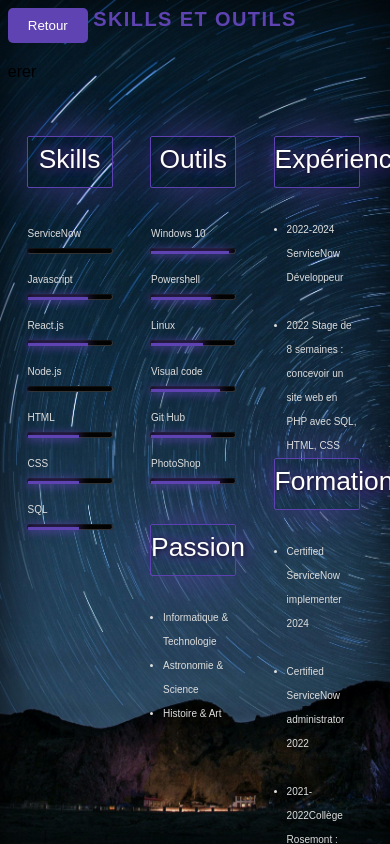
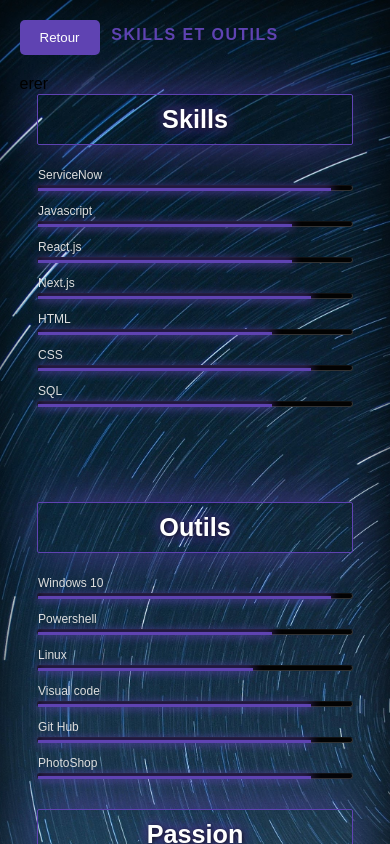
Before and after one commit to kosmosqc/demo3, a React (Create React App) app: page /Skill in a window 390 px wide. Shown: the top 844 px of the page. Built offline with nearby package versions, Linux system fonts and the light colour scheme.

Commit message:
small fix

```diff
--- a/src/components/InfoSection/Data.js
+++ b/src/components/InfoSection/Data.js
@@ -48,7 +48,7 @@ export const homeObg3 = {
   headLine:
     " Mon parcours chez Fx innovation mas permis d'acquérir une solide expérience sur la plateforme ServiceNow.",
   description:
-    "J'ai aussi acquis une solide expérience en JavaScript sur SNOW et je travaille présentement sur un blog scientifique personnel en node.js que je gère entièrement jusqu'au déploiement ainsi que l'écriture des articles.  ",
+    "J'ai aussi acquis une solide expérience en JavaScript sur SNOW et je travaille présentement sur un blog scientifique personnel avec next.js que je gère entièrement jusqu'au déploiement ainsi que l'écriture des articles.  ",
   buttonLabel: "Top",
   imgStart: false,
   img: require("../../medias/exp.webp"),
--- a/src/components/InfoSection/index.js
+++ b/src/components/InfoSection/index.js
@@ -48,7 +48,7 @@ const InfoSection = ({
                   <Button
                     to="home"
                     smooth={true}
-                    duration={1000}
+                    duration={500}
                     spy={true}
                     exact="true"
                     offset={-80}
--- a/src/components/Skill/Skill.css
+++ b/src/components/Skill/Skill.css
@@ -1,53 +1,50 @@
 @media only screen and (max-width: 600px) {
+
 		.container {
 		  background-image: url("../../medias/bck5(1).jpg"); /* Chemin relatif au fichier CSS */
 		  background-size: cover; /* L'image couvre tout le conteneur */
 		  background-position: center; /* Centre l'image */
 		  background-repeat: no-repeat; /* Évite la répétition de l'image */
 		  min-height: 100vh; /* Hauteur minimale pour couvrir la fenêtre */
-		padding: 2%;
+		  padding: 5%; /* Augmente légèrement pour éviter que le contenu ne touche les bords */
 		  box-shadow: inset 0 0 50px rgba(0, 0, 0, 0.8); /* Assure une bonne lisibilité avec un fondu noir */
 		}
 
+		h1 {
+		  font-family: Verdana, Geneva, Tahoma, sans-serif;
+		  font-size: 1.5em; /* Taille réduite pour s'adapter à l'écran */
+		  text-align: center; /* Centre le texte pour un meilleur rendu */
+		}
 
-	h1{
-		font-family:Verdana, Geneva, Tahoma, sans-serif;
+		.ul2 {
+		  color: #dedede;
+		  font-size: 12px; /* Taille légèrement augmentée pour la lisibilité */
+		  margin-left: 10px; /* Réduit l'espacement pour les petits écrans */
 		}
-	.ul2{
-		color: #dedede;
-		font-size: 10px;
-		margin-left: 13px;
+
+		.container p {
+		  font-size: 16px; /* Plus petit pour éviter les débordements */
+		  text-align: center;
+		  line-height: 1.5em; /* Améliore l'espacement entre les lignes */
 		}
-	.container p {
-		font-size: 20px;
-		text-align: center;
+
+		.col,
+		.col2 {
+		  width: 100%; /* Les colonnes s'empilent verticalement */
+		  margin: 20px 0; /* Ajoute un espacement entre les colonnes */
+		  float: none; /* Supprime le flottement pour un empilement naturel */
+		  font-size: 14px; /* Ajuste la taille de police */
+		  padding: 5%;
 		}
-	.col {
-	  width: 23%;
-	  margin: 105px 5%;
-	  position: relative;
-	  float: left;
-	  font-size: 12px;
-	  line-height: 2em;
-	  padding: 1% 0;
+
+		.col2 ul {
+		  font-size: 12px; /* Augmente la lisibilité */
 		}
-	.col2 {
-		width: 23%;
-	  margin: 0 5%;
-	  position: relative;
-	  float: left;
-	  font-size: 12px;
-	  line-height: 2em;
-	  margin-top: -5%;
-	}
-	.col2 ul {
-		font-size: 5px;
-	}
+
 		.titre {
-		font-size: 2.2em;
-		font-weight: normal;
-		padding: 10px 0 16px 0;
-		margin: 0 0 30px;
+		  font-size: 1.8em; /* Réduit légèrement la taille pour les petits écrans */
+		  padding: 10px 0;
+		  margin: 10px 0; /* Réduit l'espacement autour du titre */
 		  text-align: center;
 		  color: #ffffff;
 		  text-shadow: 1px 1px 5px #000, 0 0 10px #5f43b2, 0 0 20px #5f43b2;
@@ -55,56 +52,64 @@
 		  border: 1px solid #5f43b2;
 		  box-shadow: 0px 0px 50px -8px #5f43b2;
 		}
-	h3{
+
+		h3 {
 		  color: white;
 		  text-align: center;
-		font-size: 15px;
+		  font-size: 18px; /* Taille réduite pour s'adapter aux petits écrans */
+		  margin-top: 10px; /* Ajuste l'espacement */
 		}
+
 		.skill li {
-		margin-bottom:40px;
-		background:#030303;
-		height:6px;
-		border-radius:3px;
-		border-left:1px solid #111;
-		border-top:1px solid #111;
-		border-right:1px solid #333;
-		border-bottom:1px solid #333;
+		  margin-bottom: 30px; /* Espacement réduit entre les éléments */
+		  background: #030303;
+		  height: 6px;
+		  border-radius: 3px;
+		  border-left: 1px solid #111;
+		  border-top: 1px solid #111;
+		  border-right: 1px solid #333;
+		  border-bottom: 1px solid #333;
 		}
 
 		.skill li em {
-		position:relative;
+		  position: relative;
 		  font-style: normal;
-	  font-size: 10px;
+		  font-size: 12px; /* Réduit la taille pour ne pas surcharger */
 		  text-align: center;
-	  color:#dedede;
-		top:-28px;
+		  color: #dedede;
+		  top: -20px;
 		}
+
+		.skill {
+		  list-style: none;
+		  padding-top: 20px; /* Ajuste l'espacement en haut */
+		}
+
+		.purpleline {
+		  height: 2px; /* Réduit la hauteur pour un rendu plus léger */
+		  margin: 2px 0;
+		  background: #5f43b2;
+		  position: absolute;
+		  box-shadow: 0px 0px 5px 1px #5f43b2; /* Rendu plus subtil */
+		}
+
 		/*skill*/
-.javascript        { width:70%;  animation:javascript 2s ease-out;       }
-.react        { width:70%;  animation:react 2s ease-out;        }
-.csharp         { width:60%;  animation:csharp 2s ease-out;        }
-.cplus  { width:60%;  animation:cplus 2s ease-out; }
-.php      { width:60%;  animation:php 2s ease-out;     }
-.html      { width:60%;  animation:html 2s ease-out;     }
-.css     { width:60%;  animation:css 2s ease-out;     }
-.sql      { width:60%;  animation:sql 2s ease-out;     }
-.java      { width:70%;  animation:java 2s ease-out;     }
-.Asp     { width:50%;  animation:Asp 2s ease-out;     }
+		.servicenow      { width:75%;  animation:servicenow  5s ease-out;     }
+		.javascript        { width:65%;  animation:javascript 5s ease-out;       }
+		.react        { width:65%;  animation:react 5s ease-out;        }
+		.node        { width:70%;  animation:node 5s ease-out;        }
+		.html      { width:60%;  animation:html 5s ease-out;     }
+		.css     { width:70%;  animation:css 5s ease-out;     }
+		.sql      { width:60%;  animation:sql 5s ease-out;     }
 
 
 /*outil*/
-.win10    { width:90%;  animation:win10 2s ease-out;  }
-.powershell  { width:70%;  animation:powershell 2s ease-out; }
-.linux  { width:60%;  animation:linux 2s ease-out;     }
-.visual     { width:80%;  animation:visual 2s ease-out;    }
-.git      { width:70%;  animation:git 2s ease-out;     }
-.ps      { width:80%;  animation:ps 2s ease-out;     }
-
-
-/*passion*/
-.informatique { width:90%;  animation:informatique 2s ease-out;}
-.astronomie { width:80%;  animation:astronomie 2s ease-out;}
-.science   { width:70%;  animation:science 2s ease-out;  }
+.win10    { width:75%;  animation:win10 5s ease-out;  }
+.powershell  { width:60%;  animation:powershell 5s ease-out; }
+.linux  { width:55%;  animation:linux 5s ease-out;     }
+.visual     { width:70%;  animation:visual 5s ease-out;    }
+.git      { width:70%;  animation:git 5s ease-out;     }
+.ps      { width:70%;  animation:ps 5s ease-out;     }
 
 }
 @media only screen and (min-width:601px) {
@@ -144,25 +149,20 @@
 	.servicenow      { width:90%;  animation:servicenow  3s ease-out;     }
 	.javascript        { width:85%;  animation:javascript 3s ease-out;       }
 	.react        { width:70%;  animation:react 3s ease-out;        }
-	.node        { width:70%;  animation:node 3s ease-out;        }
+	.node        { width:75%;  animation:node 3s ease-out;        }
 	.html      { width:60%;  animation:html 3s ease-out;     }
-	.css     { width:60%;  animation:css 3s ease-out;     }
+	.css     { width:70%;  animation:css 3s ease-out;     }
 	.sql      { width:60%;  animation:sql 3s ease-out;     }
 
 
 /*outil*/
 .win10    { width:90%;  animation:win10 3s ease-out;  }
-.powershell  { width:70%;  animation:powershell 3s ease-out; }
+.powershell  { width:65%;  animation:powershell 3s ease-out; }
 .linux  { width:60%;  animation:linux 3s ease-out;     }
 .visual     { width:80%;  animation:visual 3s ease-out;    }
 .git      { width:70%;  animation:git 3s ease-out;     }
-.ps      { width:80%;  animation:ps 3s ease-out;     }
+.ps      { width:75%;  animation:ps 3s ease-out;     }
 
-
-/*passion*/
-.informatique { width:90%;  animation:informatique 3s ease-out;}
-.astronomie { width:80%;  animation:astronomie 3s ease-out;}
-.science   { width:70%;  animation:science 3s ease-out;  }
 	.container {
 
 		height: 1140px;
--- a/src/components/Skill/index.js
+++ b/src/components/Skill/index.js
@@ -42,7 +42,7 @@ const Skillpage = () => {
           </li>
           <li>
             <span className="purpleline node"></span>
-            <em>Node.js</em>
+            <em>Next.js</em>
           </li>
           <li>
             <span className="purpleline html"></span>
```
Lines whose indentation alone changed are shown as unchanged.
